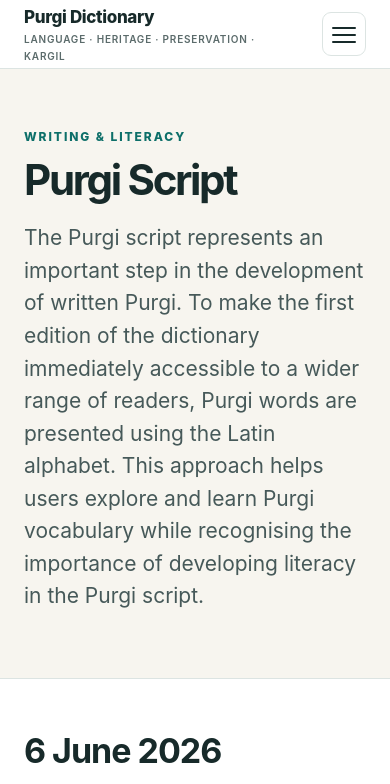
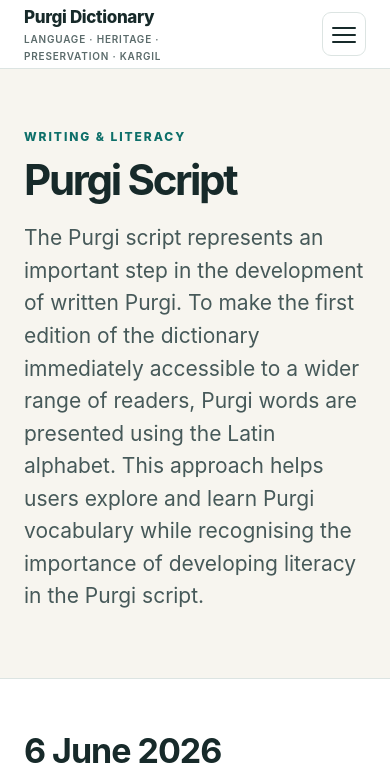
Before and after one commit to purgidictionary/purgidictionary.in, a plain HTML site: page script.html in a window 390 px wide. Shown: the top 784 px of the page. Drawn offline with Linux system fonts and the light colour scheme.

Commit message:
Balance brand subtitle on mobile and desktop

```diff
--- a/script.html
+++ b/script.html
@@ -4,7 +4,7 @@
 <meta charset="utf-8"><meta name="viewport" content="width=device-width,initial-scale=1">
 <title>Purgi Script | Purgi Dictionary</title><meta name="description" content="The Purgi script, its public launch in Kargil in 2026 and its planned integration into the digital dictionary."><link rel="canonical" href="https://purgidictionary.in/script.html"><link rel="icon" href="favicon.svg" type="image/svg+xml"><meta property="og:type" content="website"><meta property="og:site_name" content="Purgi Dictionary"><meta property="og:title" content="Purgi Script | Purgi Dictionary"><meta property="og:description" content="The Purgi script, its public launch in Kargil in 2026 and its planned integration into the digital dictionary."><meta property="og:url" content="https://purgidictionary.in/script.html"><meta name="twitter:card" content="summary"><link rel="stylesheet" href="style.css">
 </head><body>
-<nav><div class="wrap nav"><a class="brand" href="index.html">Purgi Dictionary<span>Language · Heritage · Preservation · Kargil</span></a><button class="menu-toggle" type="button" aria-label="Open navigation menu" aria-expanded="false" aria-controls="site-links"><span></span><span></span><span></span></button><div class="links" id="site-links"><a href="index.html">Home</a><a href="purgi-language.html">About Purgi</a><a href="dictionary.html">Dictionary</a><a href="journey.html">Journey</a><a href="script.html">Purgi Script</a><a href="phase-ii.html">Phase II</a><a href="winsy-abraham.html">Dr. Winsy Abraham</a><a href="resources.html">Resources</a><a href="contact.html">Contact Us</a></div></div></nav>
+<nav><div class="wrap nav"><a class="brand" href="index.html">Purgi Dictionary<span>Language · Heritage ·<br class="mobile-brand-break"> Preservation · Kargil</span></a><button class="menu-toggle" type="button" aria-label="Open navigation menu" aria-expanded="false" aria-controls="site-links"><span></span><span></span><span></span></button><div class="links" id="site-links"><a href="index.html">Home</a><a href="purgi-language.html">About Purgi</a><a href="dictionary.html">Dictionary</a><a href="journey.html">Journey</a><a href="script.html">Purgi Script</a><a href="phase-ii.html">Phase II</a><a href="winsy-abraham.html">Dr. Winsy Abraham</a><a href="resources.html">Resources</a><a href="contact.html">Contact Us</a></div></div></nav>
 <header class="pagehead"><div class="wrap"><div class="kicker">Writing & literacy</div><h1>Purgi Script</h1><p class="lead">The Purgi script represents an important step in the development of written Purgi. To make the first edition of the dictionary immediately accessible to a wider range of readers, Purgi words are presented using the Latin alphabet. This approach helps users explore and learn Purgi vocabulary while recognising the importance of developing literacy in the Purgi script.</p></div></header>
 <section class="section"><div class="wrap grid2"><div class="prose"><h2>6 June 2026</h2><p>The Purgi script was publicly launched in Kargil on 6 June 2026. This marked an important milestone in the language's written development and opened an opportunity to integrate the script into digital language resources.</p></div><div class="prose"><h2>Accessibility first</h2><p>The first edition uses Latin-script representations of Purgi words to support readers who may not yet be familiar with the Purgi script. This is a practical choice for the current edition, not a replacement for Purgi writing.</p></div></div></section>
 <section class="section band"><div class="wrap"><div class="kicker">Next step</div><h2>Script + transliteration</h2><p class="lead">The proposed Phase II will aim to present Purgi words in both the Purgi script and Latin transliteration. Retaining transliteration alongside the script can support wider access while encouraging familiarity with the written form of the language. The next phase will also provide an opportunity to refine and expand the dictionary with community input.</p></div></section>
```
